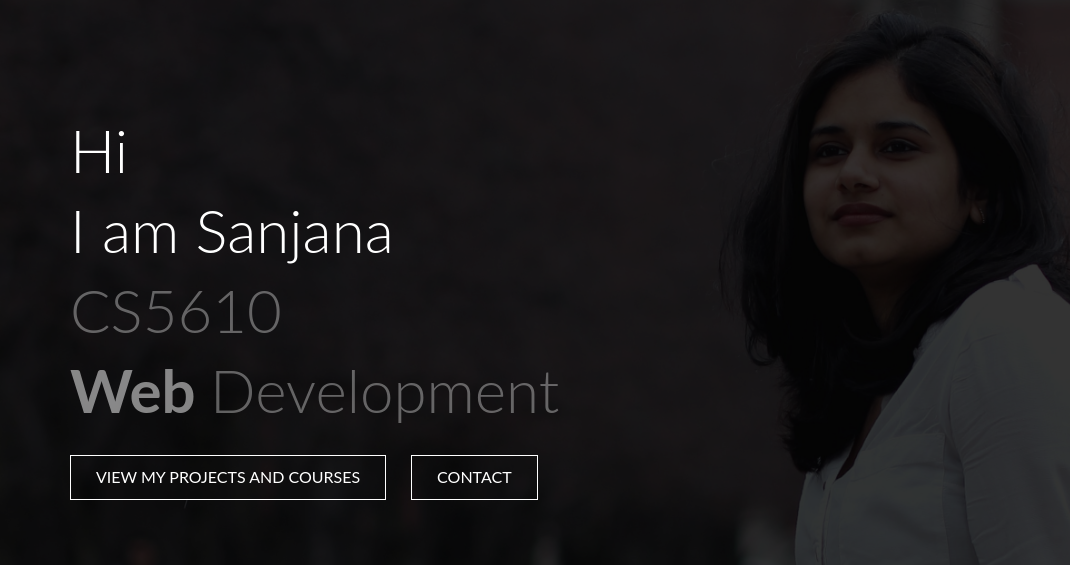
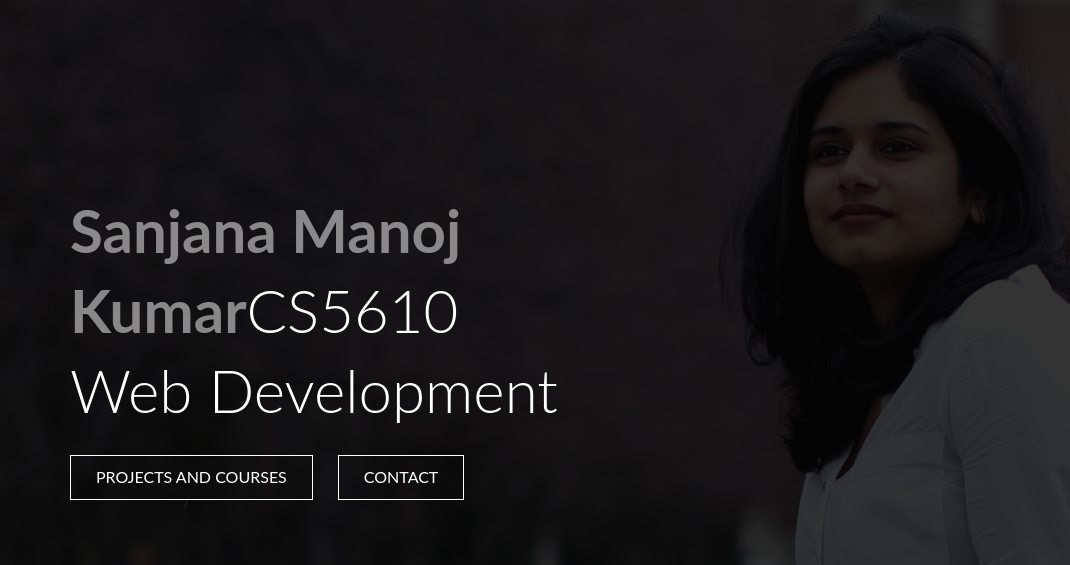
Before and after one commit to sanjanamanoj/WebDevSpring2016, a website: page public/index.html in a window 1280 px wide. Shown: the part 95-660 px from the top of the page, 0-1070 px from the left. Drawn offline with nearby package versions, Linux system fonts and the light colour scheme; files that its build step writes are made by us from their sources.

Commit message:
final project

```diff
--- a/public/index.html
+++ b/public/index.html
@@ -32,8 +32,8 @@
 		<div class="absolute-center">
 		<div class="row">
 			<div class="col-sm-7">
-				<h1 class="info animated fadeInDown"><a href="" class="logo">Hi<br>I am <u>Sanjana</u></a><br><b><span>CS5610</span><br>Web <span>Development</span><br></b></h1>
-				<a href="#works" class="btn scroll animated bounceInUp">View My Projects and Courses</a><a href="#contact" class="btn scroll animated bounceInDown">Contact</a>
+				<h1 class="info animated fadeInDown"><br><b>Sanjana Manoj Kumar</b><span>CS5610</span><br>Web <span>Development</span><br></b></h1>
+				<a href="#works" class="btn scroll animated bounceInUp"> Projects and Courses</a><a href="#contact" class="btn scroll animated bounceInDown">Contact</a>
 			</div>
 			<div class="col-sm-4 col-sm-offset-1">
 				<div class="connect-icon">
```
